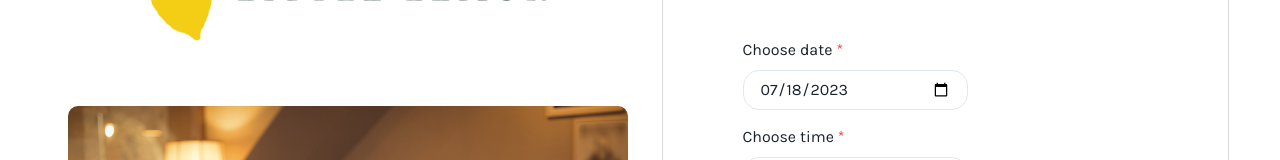
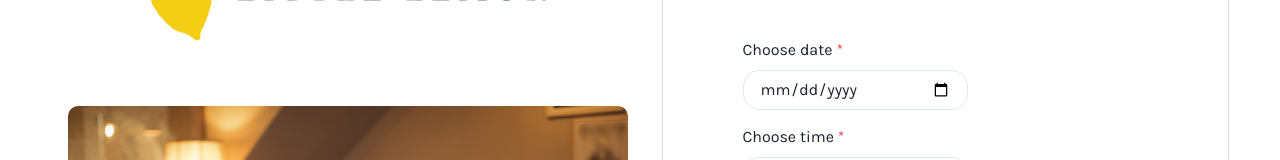
Before and after one commit to andregu14/Front-End-Developer-Capstone-Project, a React (Create React App) app: page / in a window 1280 px wide. Shown: the part 254-414 px from the top of the page. Built offline with nearby package versions, Linux system fonts and the light colour scheme.

Commit message:
Update Main.jsx

```diff
--- a/src/assets/components/Main.jsx
+++ b/src/assets/components/Main.jsx
@@ -40,22 +40,7 @@ export default function Main() {
 )}
 
 const Form = () => {
-    let today = new Date();
-    let year = today.getFullYear();
-    let month = today.getMonth() + 1;
-    let day = today.getDate();
-
-    // Add leading zeros to month and day if necessary
-    if (month < 10) {
-        month = '0' + month;
-    }
-    if (day < 10) {
-        day = '0' + day;
-    }
-
-    let dateString = year + '-' + month + '-' + day;
-
-    const [resDate, setResDate] = useState(dateString)
+    const [resDate, setResDate] = useState("")
     const [resTime, setResTime] = useState("")
     const [guests, setGuests] = useState(2)
     const [occasion, setOccasion] = useState("")
@@ -99,6 +84,7 @@ const Form = () => {
                         value={resDate}
                         onChange={e => setResDate(e.target.value)}
                         borderRadius={16}
+                        aria-label="Reservation date"
                     />
                     <FormErrorMessage>{formik.errors.resDate}</FormErrorMessage>
                 </FormControl>
@@ -111,6 +97,7 @@ const Form = () => {
                         onChange={e => setResTime(e.target.value)}
                         placeholder="Select the Time"
                         borderRadius={16}
+                        aria-label="Reservation time"
                     >
                         {availableTimes.map(time => (
                             <option key={time}>{time}</option>
@@ -126,6 +113,7 @@ const Form = () => {
                             max={10} min={1}
                             defaultValue={guests}
                             onChange={(value) => setGuests(value)}
+                            aria-label="Number of guests"
                         >
                             <NumberInputField borderRadius={16}/>
                             <NumberInputStepper>
@@ -143,6 +131,7 @@ const Form = () => {
                             placeholder="Select the Occasion"
                             onChange={e => setOccasion(e.target.value)}
                             borderRadius={16}
+                            aria-label="Occasion"
                         >
                             <option>None</option>
                             <option>Birthday</option>
@@ -156,6 +145,7 @@ const Form = () => {
                     type='submit'
                     bg={"#F4CE14"}
                     color={'black'}
+                    aria-label="Confirm reservation"
                 >
                     Confirm Reservation
                 </Button>
```
